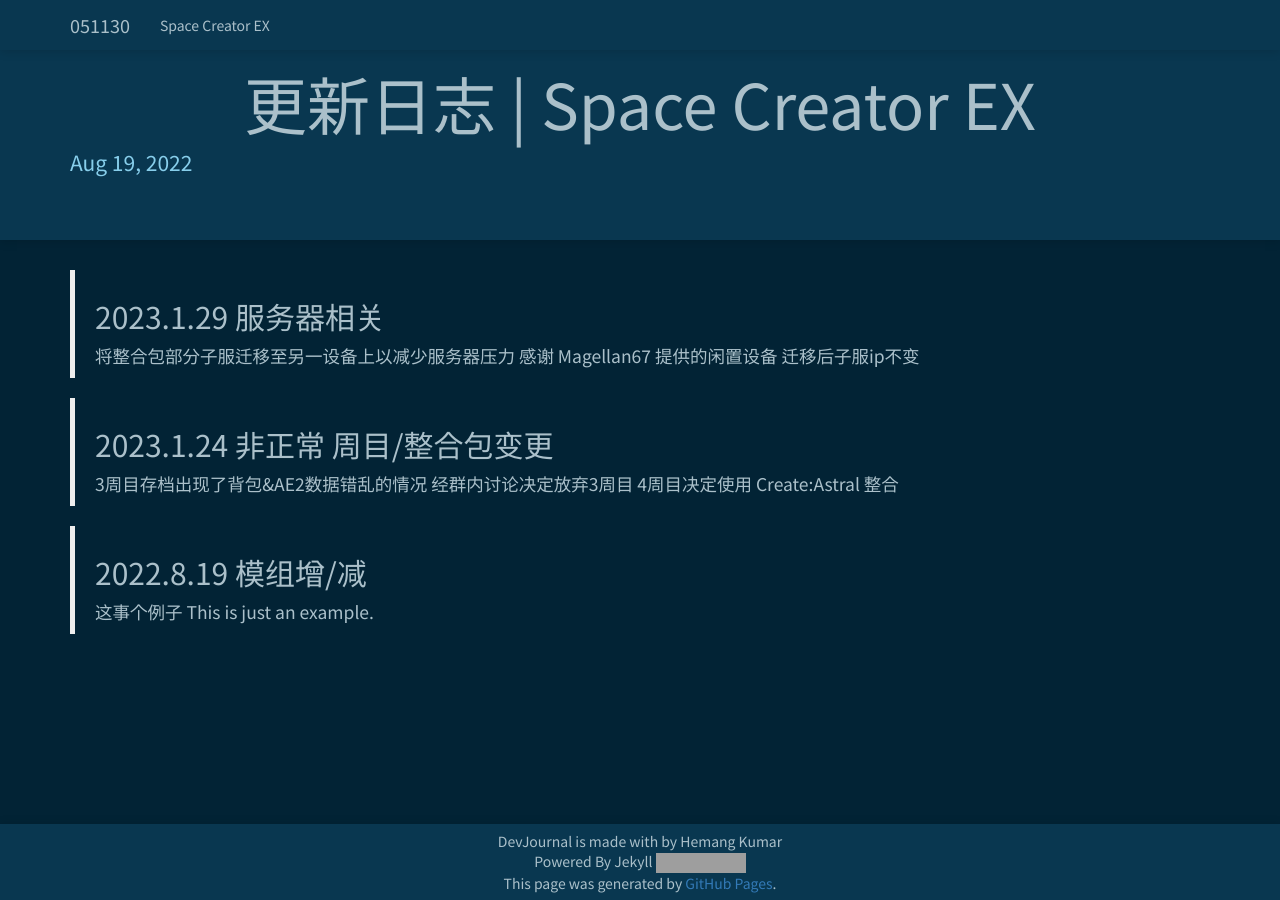
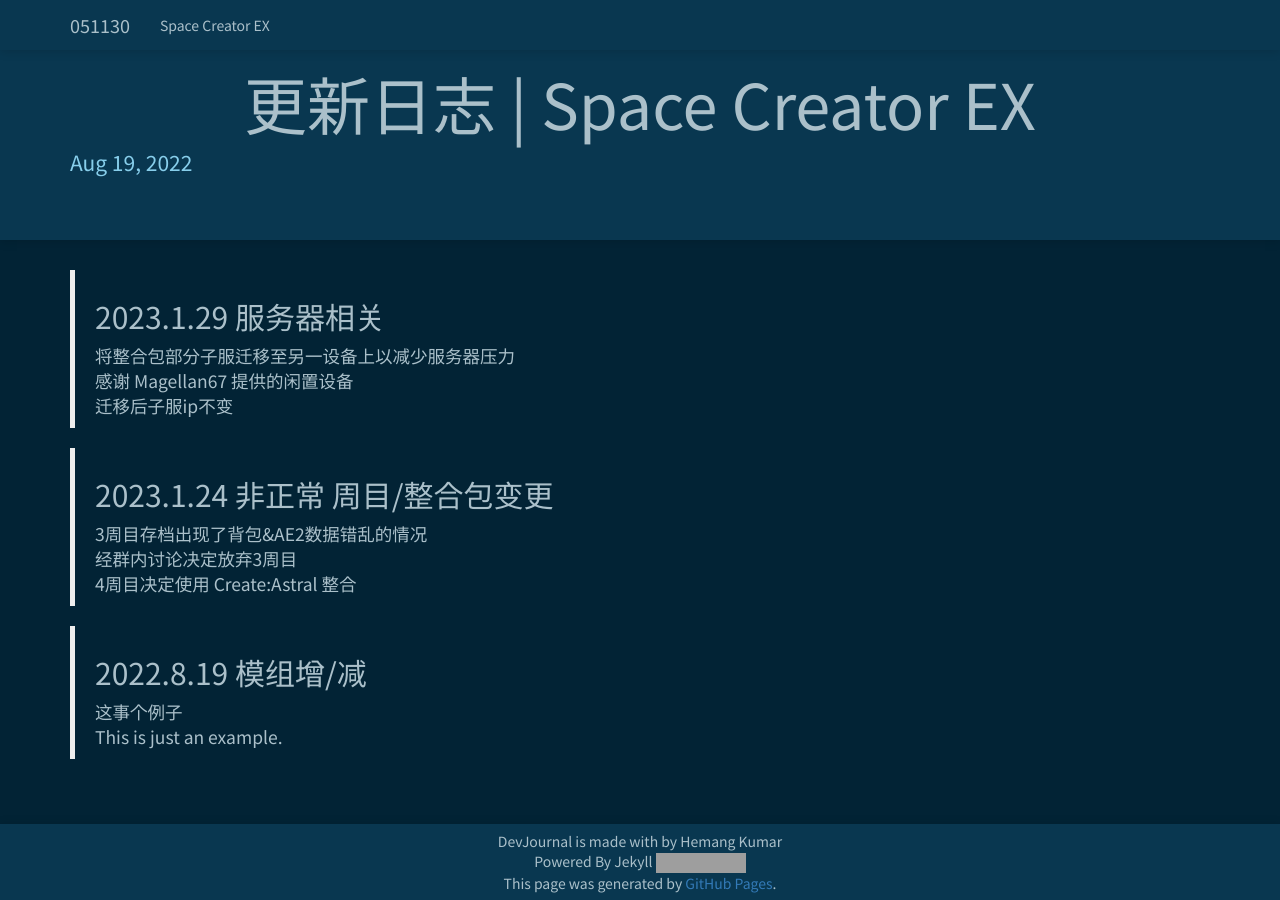
Before and after one commit to x051130x/x051130x.github.io, a Jekyll site: the page built from _posts/2022-8-19-uplog.md, in a window 1280 px wide. Built offline with Jekyll 4.4.1, drawn with Linux system fonts in a browser that asks for light colours; nearby versions of some CDN libraries; grey boxes are pictures that could not be loaded.

Commit message:
br！！！

```diff
--- a/_posts/2022-8-19-uplog.md
+++ b/_posts/2022-8-19-uplog.md
@@ -4,19 +4,19 @@ title: 更新日志 | Space Creator EX
 ---
 
 > ## 2023.1.29 服务器相关
-将整合包部分子服迁移至另一设备上以减少服务器压力
-感谢 Magellan67 提供的闲置设备
-迁移后子服ip不变
+将整合包部分子服迁移至另一设备上以减少服务器压力<br>
+感谢 Magellan67 提供的闲置设备<br>
+迁移后子服ip不变<br>
 
 
 
 > ## 2023.1.24  非正常 周目/整合包变更
-3周目存档出现了背包&AE2数据错乱的情况
-经群内讨论决定放弃3周目
-4周目决定使用 Create:Astral 整合
+3周目存档出现了背包&AE2数据错乱的情况<br>
+经群内讨论决定放弃3周目<br>
+4周目决定使用 Create:Astral 整合<br>
 
 
 
 > ## 2022.8.19  模组增/减
-这事个例子
-This is just an example.
+这事个例子<br>
+This is just an example.<br>
```
